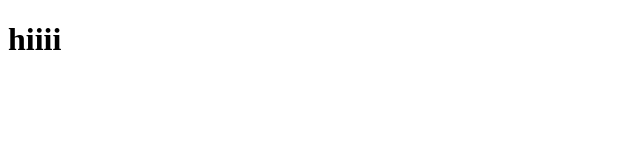
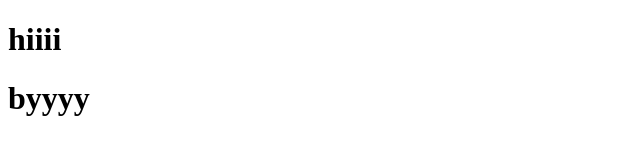
Before and after one commit to SaakshiKatkar/text, a plain HTML site: page index.html in a window 1280 px wide. Shown: the whole page, without its empty margins (0-640 px from the left). Drawn offline with Linux system fonts and the light colour scheme.

Commit message:
new text

```diff
--- a/index.html
+++ b/index.html
@@ -7,6 +7,7 @@
 </head>
 <body>
     <h1>hiiii</h1>
+    <h1>byyyy</h1>
 
 </body>
 </html>
```
